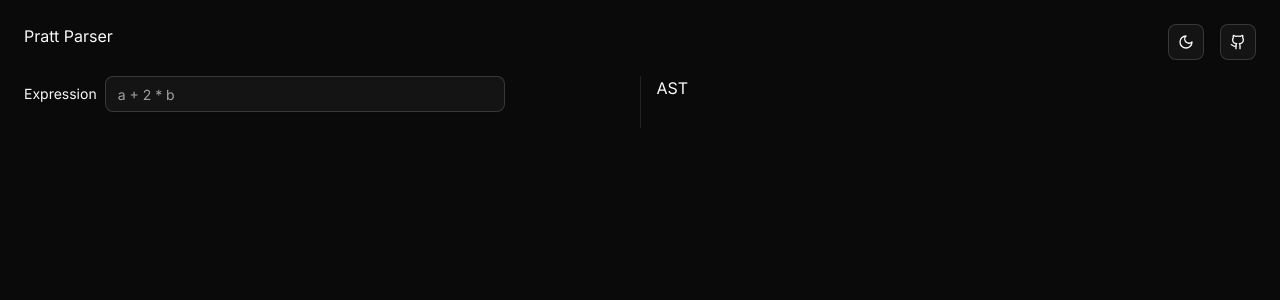
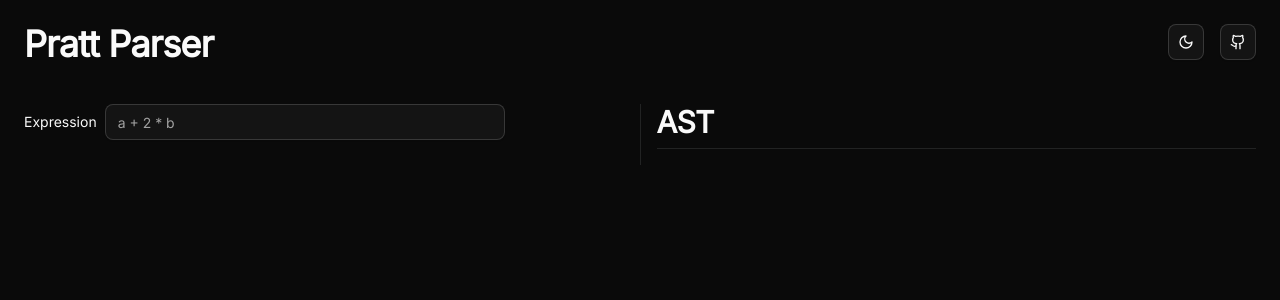
Before and after one commit to VedantWankhade/pratt-parser-visualizer, a React (Vite) app: page / in a window 1280 px wide. Shown: the top 300 px of the page. Built offline with nearby package versions, Linux system fonts and the light colour scheme.

Commit message:
more styles

```diff
--- a/src/components/AST.tsx
+++ b/src/components/AST.tsx
@@ -1,5 +1,8 @@
 function AST() {
-    return <div className='ml-4'>AST</div>
+    return <div className='ml-4'>
+        <h2 className="mb-4 scroll-m-20 border-b pb-2 text-3xl font-semibold tracking-tight first:mt-0">AST</h2>
+
+    </div>
 }
 
 export default AST
--- a/src/components/Call.tsx
+++ b/src/components/Call.tsx
@@ -1,15 +1,32 @@
-import { Card, CardContent } from "./ui/card"
+import { Card, CardContent, CardDescription, CardFooter, CardHeader, CardTitle } from "./ui/card"
 
 interface CallProps {
     log: string
 }
 
 const Call: React.FC<CallProps> = (props) => {
-   return <Card className="mb-2">
+//    return <Card className="mb-2">
+//   <CardContent>
+//     <p>{props.log}</p>
+//   </CardContent>
+// </Card>
+
+return (
+
+    <Card className="mb-2">
+  <CardHeader>
+    <CardTitle>{props.log}</CardTitle>
+    <CardDescription>{`<is it a prefix token?>`}</CardDescription>
+  </CardHeader>
   <CardContent>
-    <p>{props.log}</p>
+    <p>{'left expression'}</p>
   </CardContent>
+  <CardFooter>
+    <p>{`right expresison`}</p>
+  </CardFooter>
 </Card>
+
+)
 }
 
 export { Call, type CallProps }
--- a/src/components/Nav.tsx
+++ b/src/components/Nav.tsx
@@ -5,7 +5,7 @@ import { Button } from "./ui/button"
 function Nav() {
    return  <nav className="flex justify-between mb-4">
         <div>
-            <a href="">Pratt Parser</a>
+            <a href=""><h1 className="mb-4 scroll-m-20 pb-2 text-4xl font-bold tracking-tight first:mt-0">Pratt Parser</h1></a>
         </div>
         <div>
         <ul className="flex justify-center gap-4">
--- a/src/components/Token.tsx
+++ b/src/components/Token.tsx
@@ -7,7 +7,7 @@ interface TokenProps {
 }
 
 const Token: React.FC<TokenProps> = (props) => {
-   return <Card className="h-10">
+   return <Card className="h-10 py-2 mr-2">
   <CardContent>
     <p>{props.literal}</p>
   </CardContent>
```
